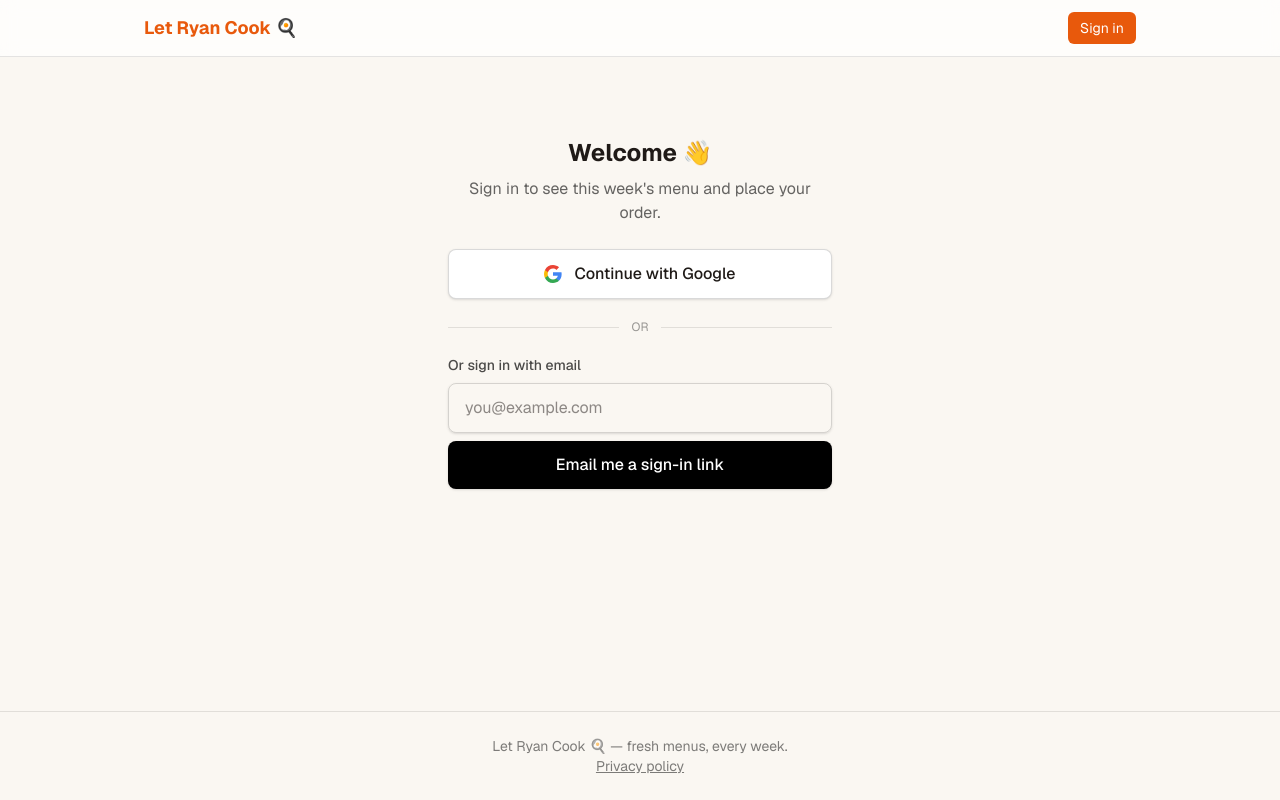
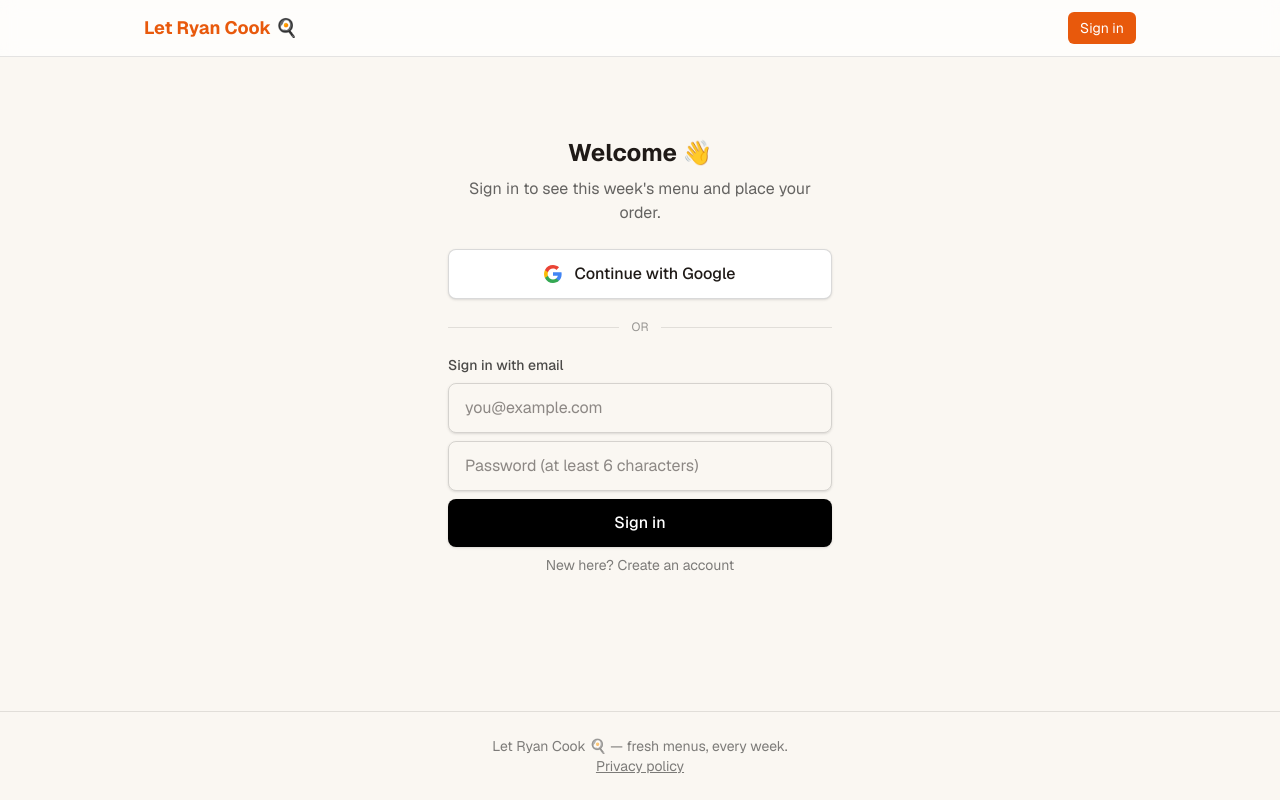
Before and after one commit to benhunders/let_ryan_cook, a Next.js app: page /login in a window 1280 px wide. Built offline with nearby package versions, Linux system fonts and the light colour scheme; no server answers.

Commit message:
Switch email auth to email+password (no SMTP required)

```diff
--- a/app/login/page.tsx
+++ b/app/login/page.tsx
@@ -1,7 +1,7 @@
 import { redirect } from "next/navigation";
 import { getUser } from "@/lib/auth";
 import { LoginButton } from "@/components/LoginButton";
-import { EmailLogin } from "@/components/EmailLogin";
+import { EmailPasswordAuth } from "@/components/EmailPasswordAuth";
 
 export default async function LoginPage({
   searchParams,
@@ -31,7 +31,7 @@ export default async function LoginPage({
         OR
         <span className="h-px flex-1 bg-black/10" />
       </div>
-      <EmailLogin next={next} />
+      <EmailPasswordAuth next={next} />
     </div>
   );
 }
--- a/components/EmailLogin.tsx
+++ /dev/null
@@ -1,69 +0,0 @@
-"use client";
-
-import { useState } from "react";
-import { createClient } from "@/lib/supabase/client";
-
-// Passwordless email sign-in (magic link). Works for anyone with an email
-// address — no Google account required. The link lands on /auth/callback,
-// which exchanges the code for a session just like the OAuth flow.
-export function EmailLogin({ next }: { next: string }) {
-  const [email, setEmail] = useState("");
-  const [status, setStatus] = useState<"idle" | "sending" | "sent">("idle");
-  const [error, setError] = useState<string | null>(null);
-
-  async function sendLink(e: React.FormEvent) {
-    e.preventDefault();
-    setError(null);
-    setStatus("sending");
-    const supabase = createClient();
-    const { error: err } = await supabase.auth.signInWithOtp({
-      email,
-      options: {
-        emailRedirectTo: `${window.location.origin}/auth/callback?next=${encodeURIComponent(
-          next
-        )}`,
-      },
-    });
-    if (err) {
-      setStatus("idle");
-      setError(err.message);
-      return;
-    }
-    setStatus("sent");
-  }
-
-  if (status === "sent") {
-    return (
-      <div className="rounded-lg border border-green-200 bg-green-50 px-4 py-3 text-sm text-green-800">
-        Check <strong>{email}</strong> for a sign-in link. You can close this
-        tab once you&apos;ve clicked it.
-      </div>
-    );
-  }
-
-  return (
-    <form onSubmit={sendLink} className="flex flex-col gap-2 text-left">
-      <label htmlFor="email" className="text-sm font-medium text-black/70">
-        Or sign in with email
-      </label>
-      <input
-        id="email"
-        type="email"
-        required
-        autoComplete="email"
-        value={email}
-        onChange={(e) => setEmail(e.target.value)}
-        placeholder="you@example.com"
-        className="w-full rounded-lg border border-black/15 px-4 py-3 shadow-sm outline-none focus:border-black/40"
-      />
-      {error && <p className="text-sm text-red-700">{error}</p>}
-      <button
-        type="submit"
-        disabled={status === "sending"}
-        className="rounded-lg bg-black px-4 py-3 font-medium text-white shadow-sm hover:bg-black/85 disabled:opacity-60"
-      >
-        {status === "sending" ? "Sending…" : "Email me a sign-in link"}
-      </button>
-    </form>
-  );
-}
--- /dev/null
+++ b/components/EmailPasswordAuth.tsx
@@ -0,0 +1,88 @@
+"use client";
+
+import { useState } from "react";
+import { useRouter } from "next/navigation";
+import { createClient } from "@/lib/supabase/client";
+
+// Email + password sign-in / sign-up. Needs no SMTP as long as email
+// confirmation is disabled in Supabase (Authentication → Providers → Email):
+// signUp then returns a session immediately and we redirect straight in.
+export function EmailPasswordAuth({ next }: { next: string }) {
+  const router = useRouter();
+  const [mode, setMode] = useState<"signin" | "signup">("signin");
+  const [email, setEmail] = useState("");
+  const [password, setPassword] = useState("");
+  const [busy, setBusy] = useState(false);
+  const [error, setError] = useState<string | null>(null);
+
+  async function submit(e: React.FormEvent) {
+    e.preventDefault();
+    setError(null);
+    setBusy(true);
+    const supabase = createClient();
+    const { error: err } =
+      mode === "signup"
+        ? await supabase.auth.signUp({ email, password })
+        : await supabase.auth.signInWithPassword({ email, password });
+    if (err) {
+      setBusy(false);
+      setError(err.message);
+      return;
+    }
+    router.push(next);
+    router.refresh();
+  }
+
+  return (
+    <form onSubmit={submit} className="flex flex-col gap-2 text-left">
+      <label htmlFor="email" className="text-sm font-medium text-black/70">
+        {mode === "signup" ? "Create an account" : "Sign in with email"}
+      </label>
+      <input
+        id="email"
+        type="email"
+        required
+        autoComplete="email"
+        value={email}
+        onChange={(e) => setEmail(e.target.value)}
+        placeholder="you@example.com"
+        className="w-full rounded-lg border border-black/15 px-4 py-3 shadow-sm outline-none focus:border-black/40"
+      />
+      <input
+        id="password"
+        type="password"
+        required
+        minLength={6}
+        autoComplete={mode === "signup" ? "new-password" : "current-password"}
+        value={password}
+        onChange={(e) => setPassword(e.target.value)}
+        placeholder="Password (at least 6 characters)"
+        className="w-full rounded-lg border border-black/15 px-4 py-3 shadow-sm outline-none focus:border-black/40"
+      />
+      {error && <p className="text-sm text-red-700">{error}</p>}
+      <button
+        type="submit"
+        disabled={busy}
+        className="rounded-lg bg-black px-4 py-3 font-medium text-white shadow-sm hover:bg-black/85 disabled:opacity-60"
+      >
+        {busy
+          ? "Please wait…"
+          : mode === "signup"
+            ? "Create account"
+            : "Sign in"}
+      </button>
+      <button
+        type="button"
+        onClick={() => {
+          setMode(mode === "signup" ? "signin" : "signup");
+          setError(null);
+        }}
+        className="text-sm text-black/50 hover:text-black/80"
+      >
+        {mode === "signup"
+          ? "Already have an account? Sign in"
+          : "New here? Create an account"}
+      </button>
+    </form>
+  );
+}
```
